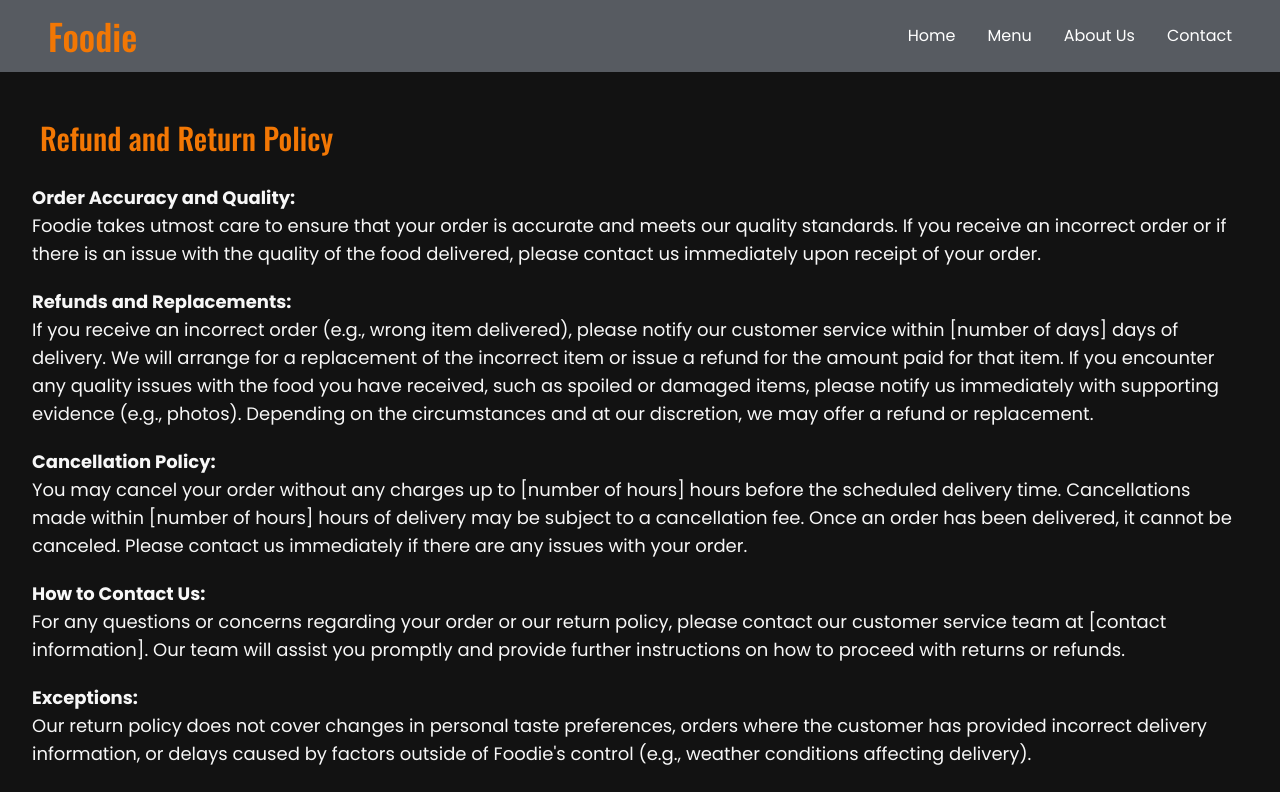
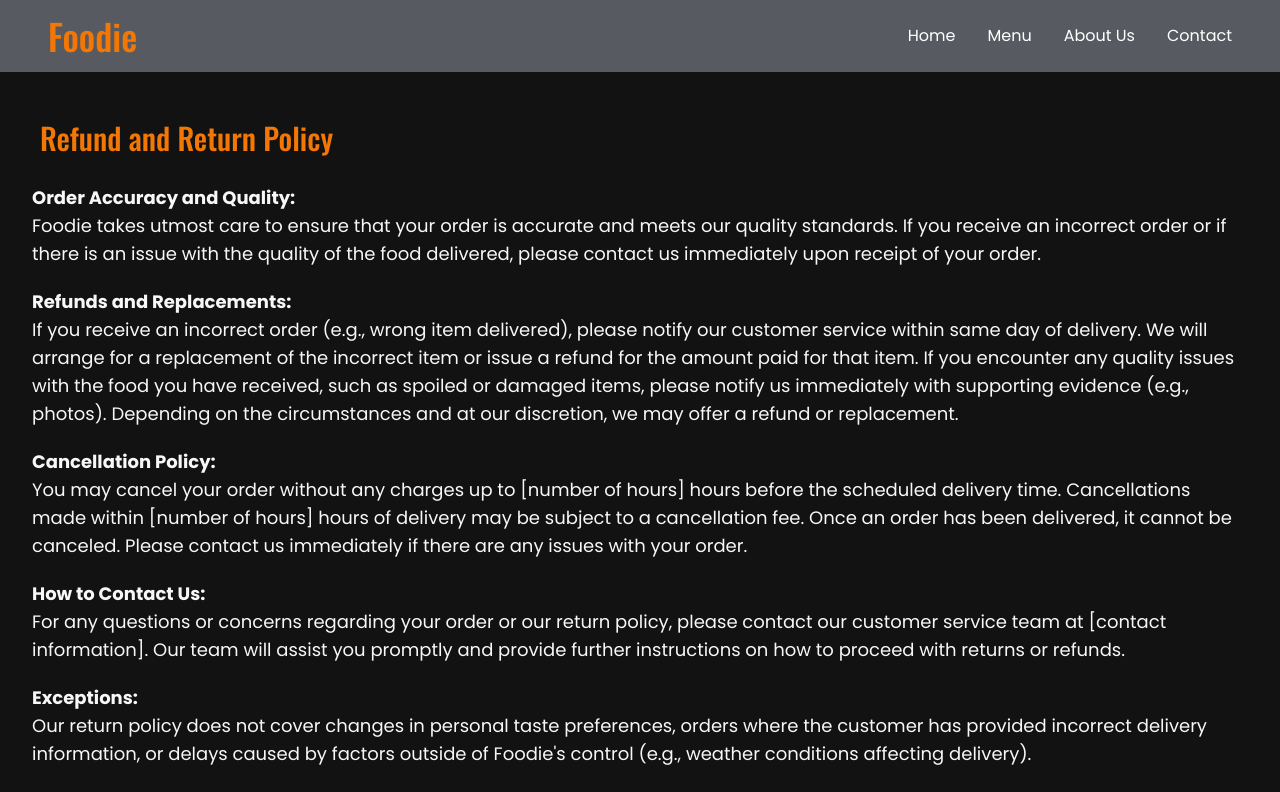
Before and after one commit to ketanbaitule/foodie, a Next.js app: page /refund in a window 1280 px wide. Shown: the top 792 px of the page. Built offline with nearby package versions, Linux system fonts and the light colour scheme.

Commit message:
fix: build failure due to '

```diff
--- a/src/app/refund/page.tsx
+++ b/src/app/refund/page.tsx
@@ -15,13 +15,13 @@ function Refund() {
         <p>
           <h2 className="font-bold ">Refunds and Replacements:</h2>
           If you receive an incorrect order (e.g., wrong item delivered), please
-          notify our customer service within [number of days] days of delivery.
-          We will arrange for a replacement of the incorrect item or issue a
-          refund for the amount paid for that item. If you encounter any quality
-          issues with the food you have received, such as spoiled or damaged
-          items, please notify us immediately with supporting evidence (e.g.,
-          photos). Depending on the circumstances and at our discretion, we may
-          offer a refund or replacement.
+          notify our customer service within same day of delivery. We will
+          arrange for a replacement of the incorrect item or issue a refund for
+          the amount paid for that item. If you encounter any quality issues
+          with the food you have received, such as spoiled or damaged items,
+          please notify us immediately with supporting evidence (e.g., photos).
+          Depending on the circumstances and at our discretion, we may offer a
+          refund or replacement.
         </p>
         <p>
           <h2 className="font-bold ">Cancellation Policy:</h2>
@@ -42,8 +42,8 @@ function Refund() {
           <h2 className="font-bold ">Exceptions:</h2>
           Our return policy does not cover changes in personal taste
           preferences, orders where the customer has provided incorrect delivery
-          information, or delays caused by factors outside of Foodie's control
-          (e.g., weather conditions affecting delivery).
+          information, or delays caused by factors outside of Foodie&apos;s
+          control (e.g., weather conditions affecting delivery).
         </p>
         <p>
           <h2 className="font-bold ">Changes to the Return Policy:</h2>
```
